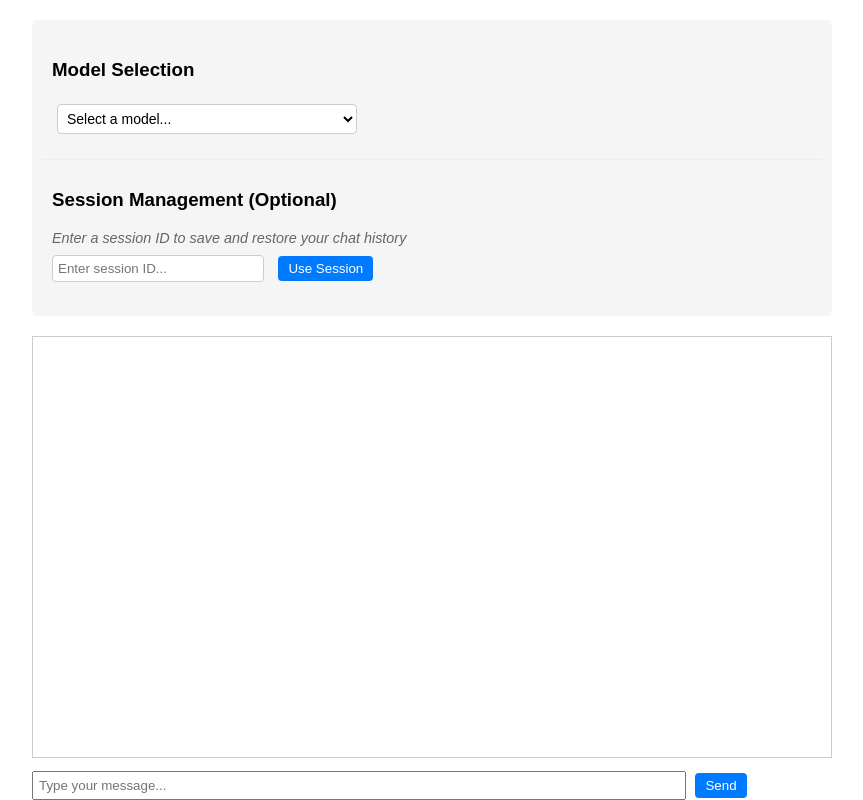
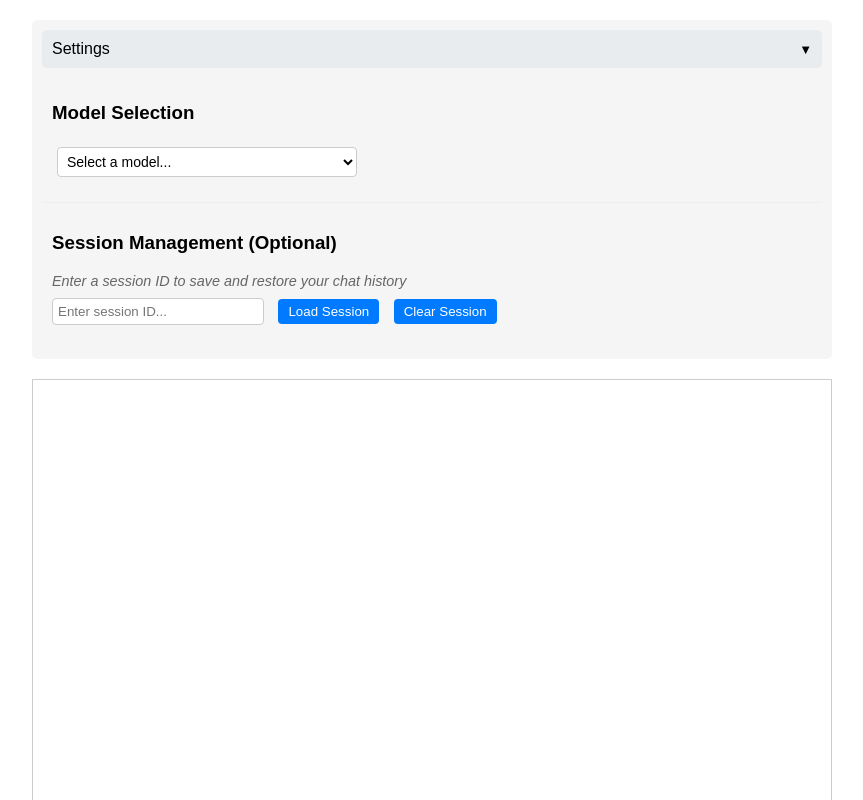
Before and after one commit to WorkExperiements/LLMBuddies, a FastAPI app: page / in a window 1280 px wide. Shown: the top 800 px of the page, without its empty margins (208-1071 px from the left). Run offline with FastAPI, Linux system fonts and the light colour scheme.

Commit message:
added some cosmetic changes

```diff
--- a/Host/config.py
+++ b/Host/config.py
@@ -1,7 +1,16 @@
 MODEL_CONFIGS = {
-    "llama-3.1-8b-lexi-a-v2":"D:\\cc\\GPT4All\\bartowski\\Llama-3.1-8B-Lexi-g-V2-GGUF\\Llama-3.1-8B-Lexi-g-V2-Q6_K_L.gguf",
-    "llama-3.2-1b-b_open_v_gguf": "D:\\cc\\GPT4All\\Novaciano\\Llama-3.2-1B-b_Open_v_GGUF\\Llama-3.2-1B-b_Open_v.gguf",
-    "mistral-7b-bstory-lora": "D:\\cc\\GPT4All\\hrtdind\\Mistral-7B-bSTORY-lora-GGUF\\Mistral-7B-bSTORY-q5_K_M.gguf"
+    "llama-3.1-8b-lexi-a-v2": {
+        "path": "D:\\cc\\GPT4All\\bartowski\\Llama-3.1-8B-Lexi-g-V2-GGUF\\Llama-3.1-8B-Lexi-g-V2-Q6_K_L.gguf",
+        "display_name": "Llama 3.1 (8B) - Lexi"
+    },
+    "llama-3.2-1b-b_open_v_gguf": {
+        "path": "D:\\cc\\GPT4All\\Novaciano\\Llama-3.2-1B-b_Open_v_GGUF\\Llama-3.2-1B-b_Open_v.gguf",
+        "display_name": "Llama 3.2 (1B)"
+    },
+    "mistral-7b-bstory-lora": {
+        "path": "D:\\cc\\GPT4All\\hrtdind\\Mistral-7B-bSTORY-lora-GGUF\\Mistral-7B-bSTORY-q5_K_M.gguf",
+        "display_name": "Mistral (7B) - Story"
+    }
 }
 
 # System message to shape the model's behavior
@@ -10,17 +19,21 @@
 # Server configuration
 LMSTUDIO_HOST = "localhost"  # Change this to the IP address of the machine running LM Studio if needed
 LMSTUDIO_PORT = 1234
-APP_PORT = 8000
+APP_PORT = 8123
 
 def get_model_path(model_id: str) -> str:
     """Get the full path for a model ID"""
-    return MODEL_CONFIGS.get(model_id)
+    return MODEL_CONFIGS[model_id]["path"]
 
 def get_available_models() -> dict:
     """Get all available model configurations"""
     return {
-        model_id: {"id": model_id, "path": path}
-        for model_id, path in MODEL_CONFIGS.items()
+        model_id: {
+            "id": model_id,
+            "display_name": config["display_name"],
+            "path": config["path"]
+        }
+        for model_id, config in MODEL_CONFIGS.items()
     }
 
 def get_system_message() -> str:
--- a/Host/main.py
+++ b/Host/main.py
@@ -160,7 +160,7 @@
     import uvicorn
     uvicorn.run(
         "main:app",
-        host="0.0.0.0",
+        host="192.168.0.247",
         port=get_app_port(),
         reload=True
     )
--- a/Host/static/chat.js
+++ b/Host/static/chat.js
@@ -2,8 +2,22 @@
 let chatHistory = [];
 let currentSessionId = null;
 
-// Load available models when page loads
-document.addEventListener('DOMContentLoaded', loadAvailableModels);
+// Load available models and setup collapsible when page loads
+document.addEventListener('DOMContentLoaded', () => {
+    loadAvailableModels();
+    setupCollapsible();
+});
+
+function setupCollapsible() {
+    const collapsibles = document.getElementsByClassName('collapsible');
+    for (let i = 0; i < collapsibles.length; i++) {
+        collapsibles[i].addEventListener('click', function() {
+            this.classList.toggle('collapsed');
+            const content = this.nextElementSibling;
+            content.classList.toggle('collapsed');
+        });
+    }
+}
 
 async function loadAvailableModels() {
     try {
@@ -20,7 +34,7 @@
         for (const [modelId, modelInfo] of Object.entries(data)) {
             const option = document.createElement('option');
             option.value = modelId;
-            option.textContent = modelId;
+            option.textContent = modelInfo.display_name;
             modelSelect.appendChild(option);
         }
     } catch (error) {
--- a/Host/static/styles.css
+++ b/Host/static/styles.css
@@ -100,3 +100,33 @@
     background-color: white;
     font-size: 14px;
 }
+
+.collapsible {
+    cursor: pointer;
+    display: flex;
+    align-items: center;
+    justify-content: space-between;
+    background-color: #e9ecef;
+    padding: 10px;
+    border-radius: 5px;
+    margin-bottom: 5px;
+}
+
+.collapsible:after {
+    content: '\25BC';
+    font-size: 13px;
+}
+
+.collapsible.collapsed:after {
+    content: '\25B6';
+}
+
+.collapsible-content {
+    max-height: 1000px;
+    overflow: hidden;
+    transition: max-height 0.3s ease-out;
+}
+
+.collapsible-content.collapsed {
+    max-height: 0;
+}
--- a/Host/templates/index.html
+++ b/Host/templates/index.html
@@ -6,6 +6,8 @@
 </head>
 <body>
     <div id="model-controls">
+        <div id="settings-header" class="collapsible">Settings</div>
+        <div class="collapsible-content">
             <div class="model-section">
                 <h3>Model Selection</h3>
                 <select id="model-select">
@@ -16,7 +18,9 @@
                 <h3>Session Management (Optional)</h3>
                 <p class="session-info">Enter a session ID to save and restore your chat history</p>
                 <input type="text" id="session-id" placeholder="Enter session ID...">
-            <button onclick="loadSession()">Use Session</button>
+                <button onclick="loadSession()">Load Session</button>
+                <button onclick="clearSession()">Clear Session</button>
+            </div>
         </div>
     </div>
 
```
Lines whose indentation alone changed are shown as unchanged.
